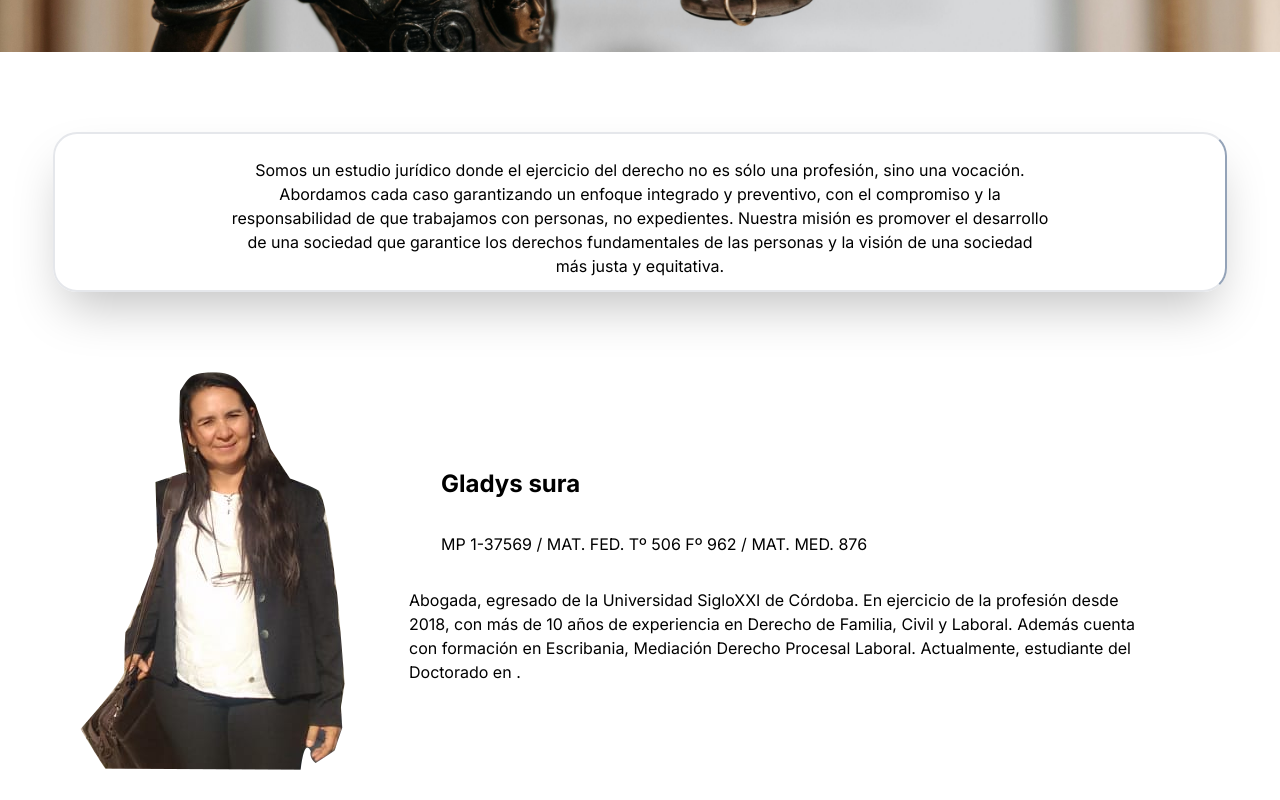
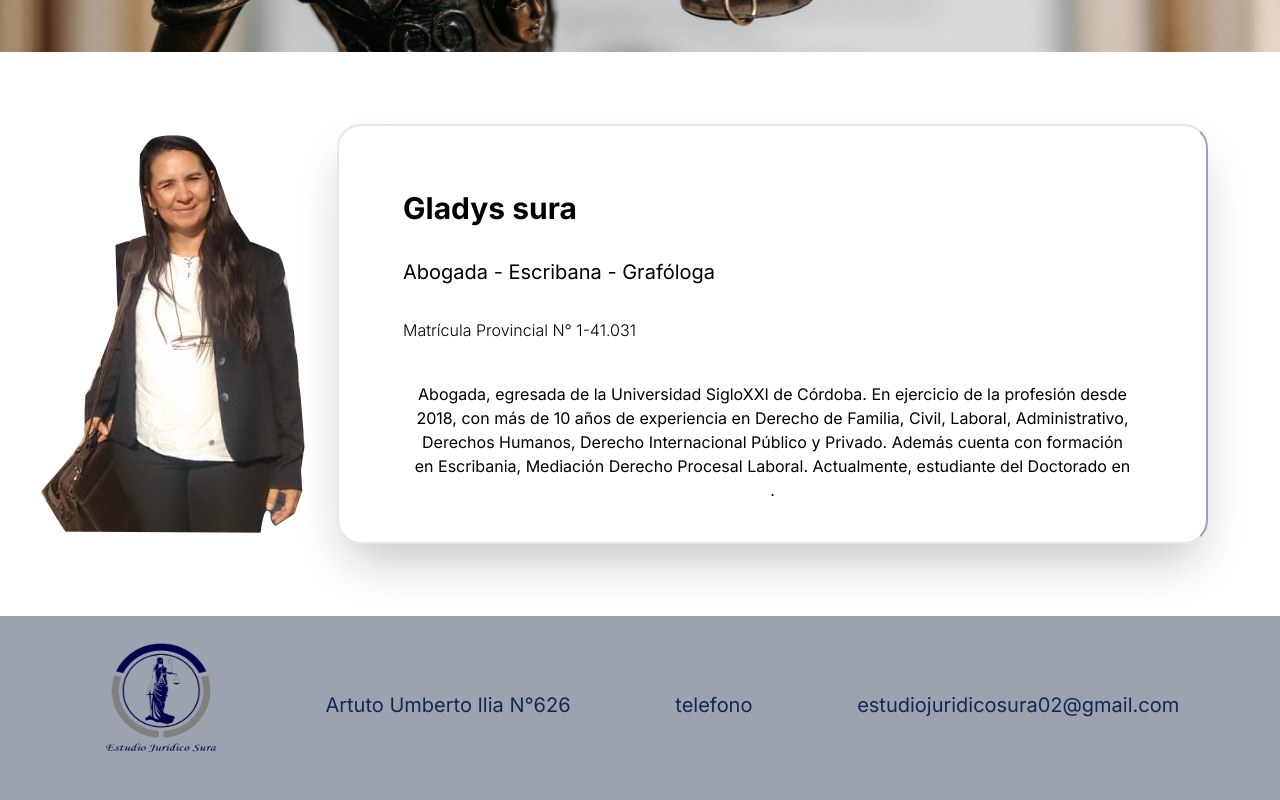
Before and after one commit to Facundo-Sura/estudio-juridico-sura, a Next.js app in the folder client/: page /nosotros in a window 1280 px wide. Shown: the part 420-1220 px from the top of the page. Built offline with nearby package versions, Linux system fonts and the light colour scheme.

Commit message:
modificacion en Nosotros

```diff
--- a/client/src/app/nosotros/page.tsx
+++ b/client/src/app/nosotros/page.tsx
@@ -8,29 +8,22 @@ export default function Nosotros() {
     <div>
       <Navbar showFullNavbar={true} />
       <div className="bg-white text-black">
-        <div className="bg-[url('/imagenes/fontpage.jpg')] bg-cover bg-center h-full w-full my-20 py-44">
+        <div className="bg-[url('/imagenes/fontpage.jpg')] bg-cover bg-center h-full w-full mt-20 py-44">
           <h1 className="text-4xl text-white text-center hover:text-slate-400 hover:cursor-pointer">Nosotros</h1>
         </div>
-        <p className="text-center h-40 w-11/12 mx-auto py-6 px-44 shadow-2xl border-2 border-r-slate-400 rounded-3xl">
-          Somos un estudio jurídico donde el ejercicio del derecho no es sólo
-          una profesión, sino una vocación. Abordamos cada caso garantizando un
-          enfoque integrado y preventivo, con el compromiso y la responsabilidad
-          de que trabajamos con personas, no expedientes. Nuestra misión es
-          promover el desarrollo de una sociedad que garantice los derechos
-          fundamentales de las personas y la visión de una sociedad más justa y
-          equitativa.
-        </p>
-        <div className="p-20 flex justify-center ">
-          <Image src={SGM} alt="Sura Norma Gladys" />
-          <div className="m-8 p-8">
-            <h1 className="m-8 text-2xl font-bold">Gladys sura</h1>
-            <h6 className="m-8">
-              MP 1-37569 / MAT. FED. Tº 506 Fº 962 / MAT. MED. 876
+
+        <div className="p-10 flex justify-center items-center">
+          <Image src={SGM} alt="Sura Norma Gladys" className="h-fit" />
+          <div className="m-8 p-8 shadow-2xl border-2 border-r-slate-400 rounded-3xl">
+            <h1 className="m-8 text-3xl font-bold"><a href="" target="blank">Gladys sura</a></h1>
+            <h2 className="m-8 text-xl"><a href="" target="blank">Abogada - Escribana - Grafóloga</a></h2>
+            <h6 className="m-8 font-light">
+              Matrícula Provincial N° 1-41.031
             </h6>
-            <p>
-              Abogada, egresado de la Universidad SigloXXI de Córdoba. En
+            <p className="text-center h-auto w-11/12 mx-auto p-2">
+              Abogada, egresada de la Universidad SigloXXI de Córdoba. En
               ejercicio de la profesión desde 2018, con más de 10 años de
-              experiencia en Derecho de Familia, Civil y Laboral. Además cuenta
+              experiencia en Derecho de Familia, Civil, Laboral, Administrativo, Derechos Humanos, Derecho Internacional Público y Privado. Además cuenta
               con formación en Escribania, Mediación Derecho Procesal Laboral.
               Actualmente, estudiante del Doctorado en .
             </p>
```
